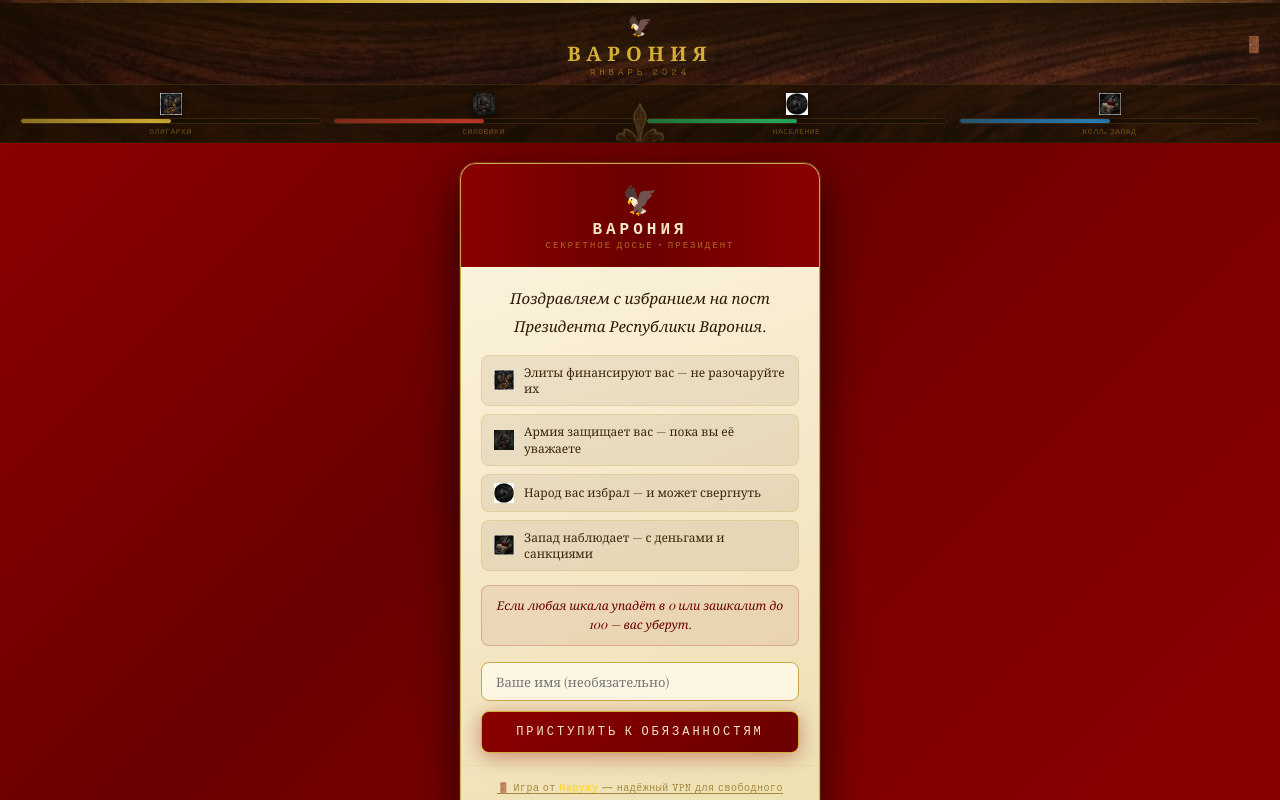
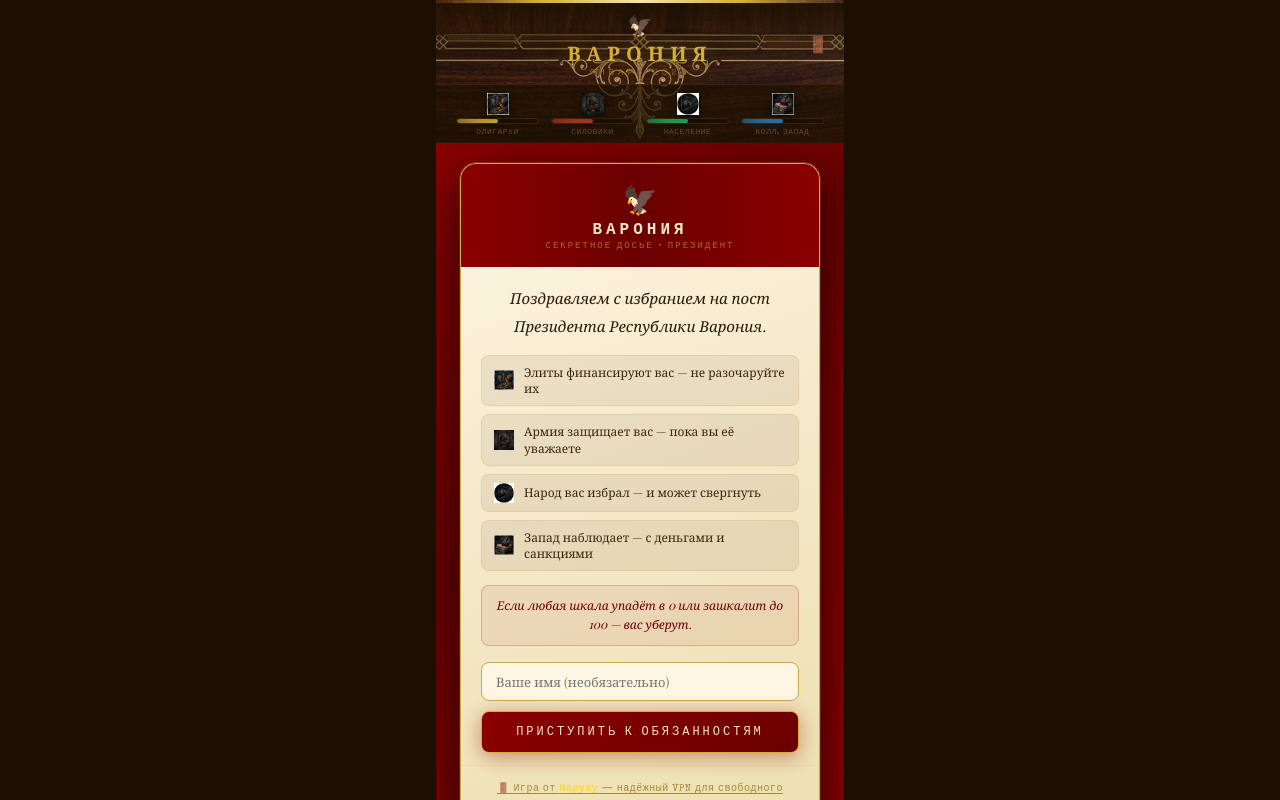
Before and after one commit to deprav1/president-game, a React (Vite) app: page / in a window 1280 px wide. Built offline with nearby package versions, Linux system fonts and the light colour scheme; a web font is replaced by a local one.

Commit message:
chore(docs): add game loop architecture doc and improve desktop adaptability

```diff
--- a/src/index.css
+++ b/src/index.css
@@ -7,9 +7,17 @@
 html, body {
   height: 100%;
   overflow: hidden;
-  background: #1a0f00;
+  background: #0d0800;
+  display: flex;
+  justify-content: center;
+  align-items: center;
 }
 
 #root {
   height: 100%;
+  width: 100%;
+  max-width: 480px;
+  box-shadow: 0 0 30px rgba(0,0,0,0.9);
+  position: relative;
+  background: #1a0f00;
 }
```
Also changed, not shown: 1 other file (tests, documents, lock files or other folders).
